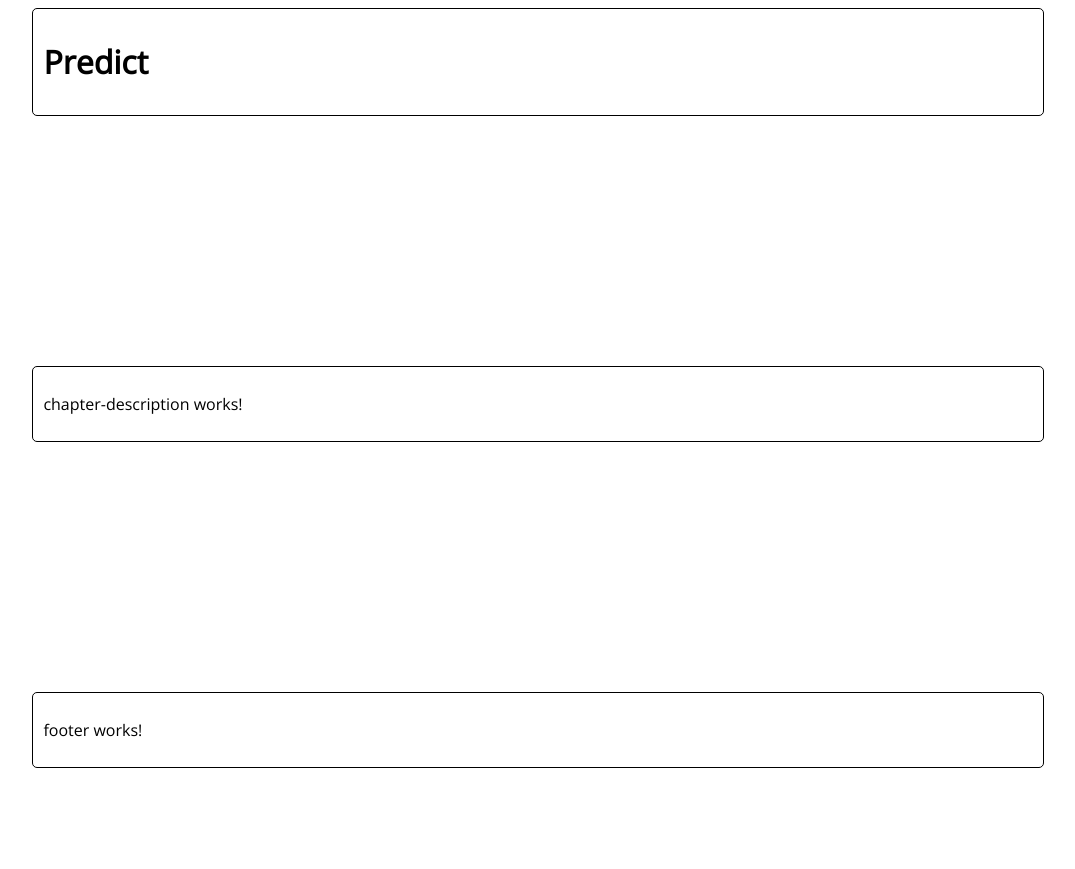
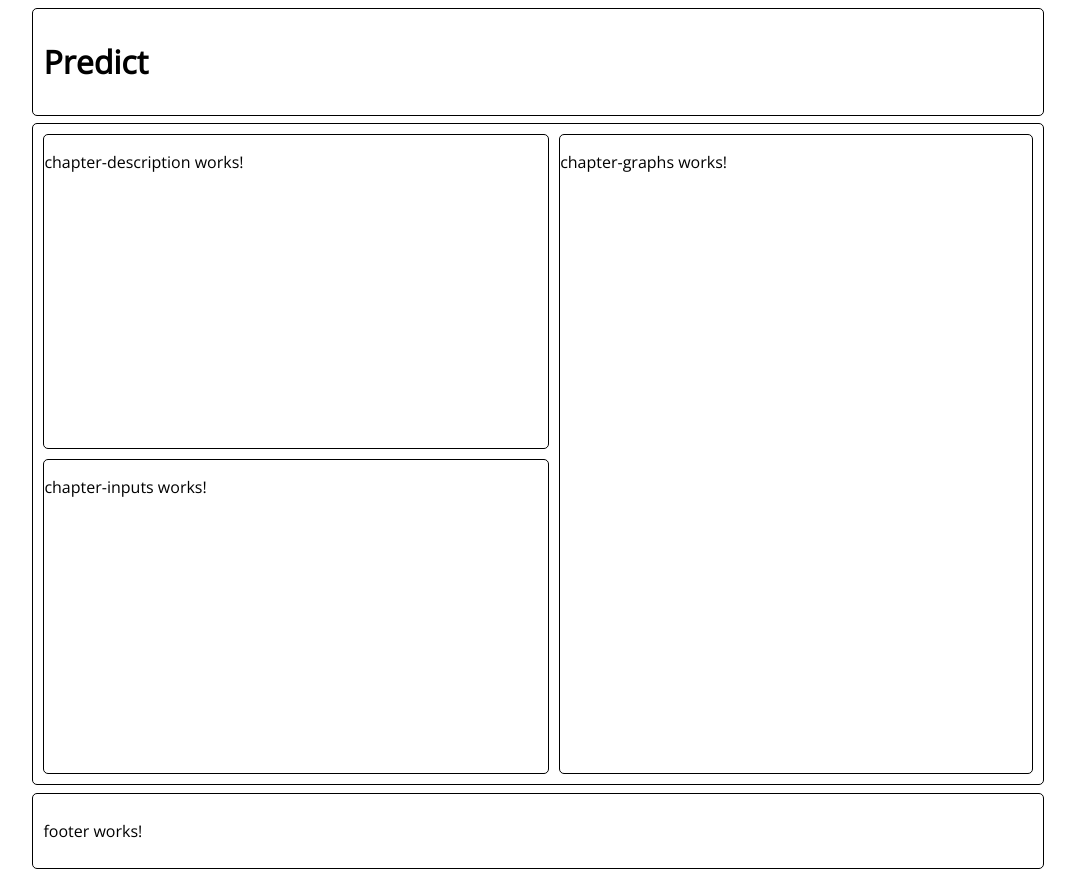
Before and after one commit to mathematica-mpr/sampler-spa, an Angular app: page /dashboard in a window 1280 px wide. Shown: the whole page, without its empty margins (102-1177 px from the left). Before the commit the page ends 800 px from the top, so only its background shows below. Built offline with nearby package versions, Linux system fonts and the light colour scheme.

Commit message:
basic css

```diff
--- a/src/app/dashboard/dashboard-view/dashboard-view.component.css
+++ b/src/app/dashboard/dashboard-view/dashboard-view.component.css
@@ -1,18 +1,22 @@
 .dashboard-view {
     display: grid;
-    height: 200px;
+    height: 50vmax;
     grid-gap: 10px;
-    grid-template-columns: repeat(auto-fill, minmax(49%, 1fr));
-    transition: padding-top 0.2s;
-    transition-timing-function: ease-out;
+    grid-template-areas:
+        'description graphs'
+        'inputs graphs';
 }
 
-.dashboard-view.scroll-down {
-    padding-top: 20px;
+.graphs {
+    grid-area: graphs;
 }
 
-.chart {
-    height: 35px;
+.description {
+    grid-area: description;
+}
+
+.inputs {
+    grid-area: inputs;
 }
 
 .dashboard-view > * {
--- a/src/app/dashboard/dashboard-view/dashboard-view.component.html
+++ b/src/app/dashboard/dashboard-view/dashboard-view.component.html
@@ -1,3 +1,5 @@
-<div>
-    <app-chapter-description></app-chapter-description>
+<div class="dashboard-view">
+    <app-chapter-description class="description"></app-chapter-description>
+    <app-chapter-inputs class="inputs"></app-chapter-inputs>
+    <app-chapter-graphs class="graphs"></app-chapter-graphs>
 </div>
--- a/src/app/dashboard/dashboard.module.ts
+++ b/src/app/dashboard/dashboard.module.ts
@@ -4,13 +4,15 @@ import { DashboardRoutingModule } from './dashboard-routing.module';
 import { DashboardViewComponent } from './dashboard-view/dashboard-view.component';
 import { ChapterDescriptionComponent } from '../shared/chapter/chapter-description/chapter-description.component';
 import { ChapterInputsComponent } from '../shared/chapter/chapter-inputs/chapter-inputs.component';
+import { ChapterGraphsComponent } from '../shared/chapter/chapter-graphs/chapter-graphs.component';
 
 @NgModule({
     imports: [CommonModule, DashboardRoutingModule],
     declarations: [
         DashboardViewComponent,
         ChapterDescriptionComponent,
-        ChapterInputsComponent
+        ChapterInputsComponent,
+        ChapterGraphsComponent
     ]
 })
 export class DashboardModule {}
--- /dev/null
+++ b/src/app/shared/chapter/chapter-graphs/chapter-graphs.component.html
@@ -0,0 +1,3 @@
+<p>
+  chapter-graphs works!
+</p>
--- /dev/null
+++ b/src/app/shared/chapter/chapter-graphs/chapter-graphs.component.ts
@@ -0,0 +1,15 @@
+import { Component, OnInit } from '@angular/core';
+
+@Component({
+  selector: 'app-chapter-graphs',
+  templateUrl: './chapter-graphs.component.html',
+  styleUrls: ['./chapter-graphs.component.css']
+})
+export class ChapterGraphsComponent implements OnInit {
+
+  constructor() { }
+
+  ngOnInit() {
+  }
+
+}
```
Also changed, not shown: src/app/shared/shared.module.ts (+7 -2 lines), src/app/shared/chapter/chapter-graphs/chapter-graphs.component.css (added), 1 other file (tests, documents, lock files or other folders).
